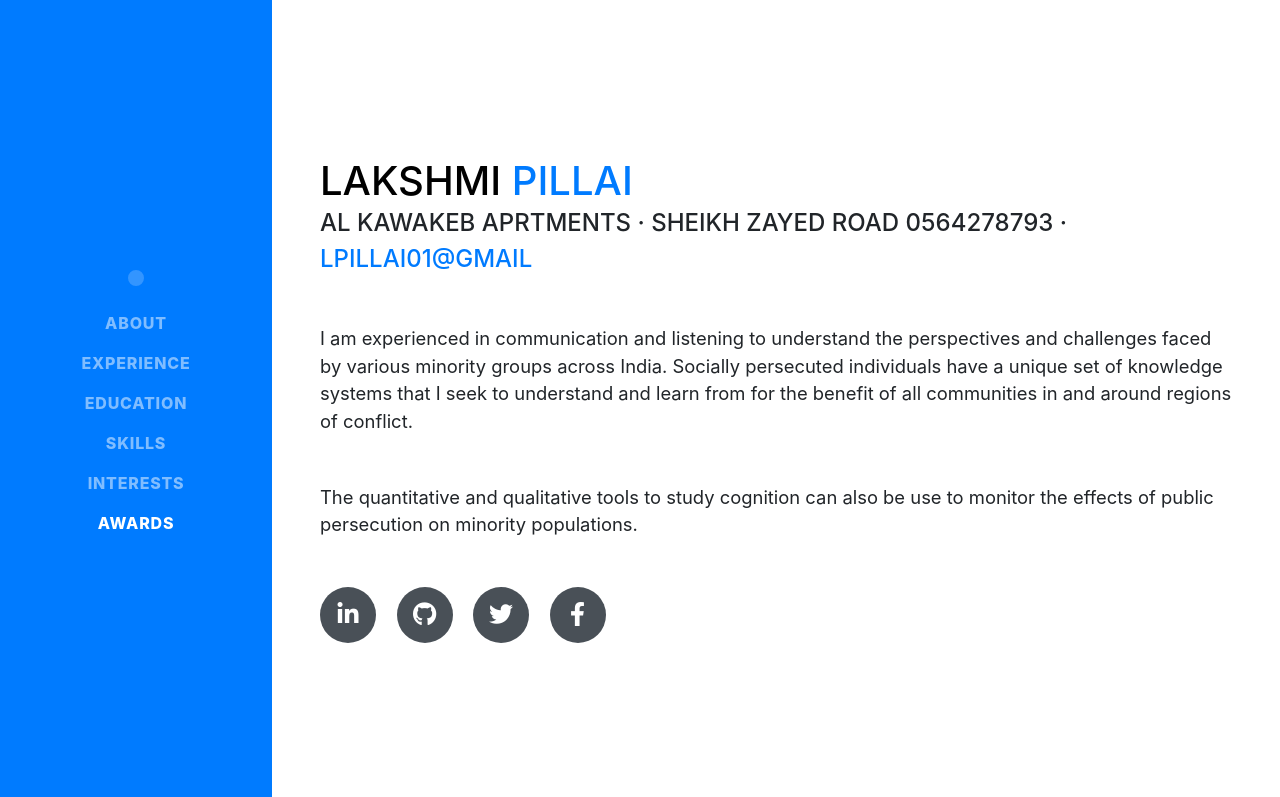
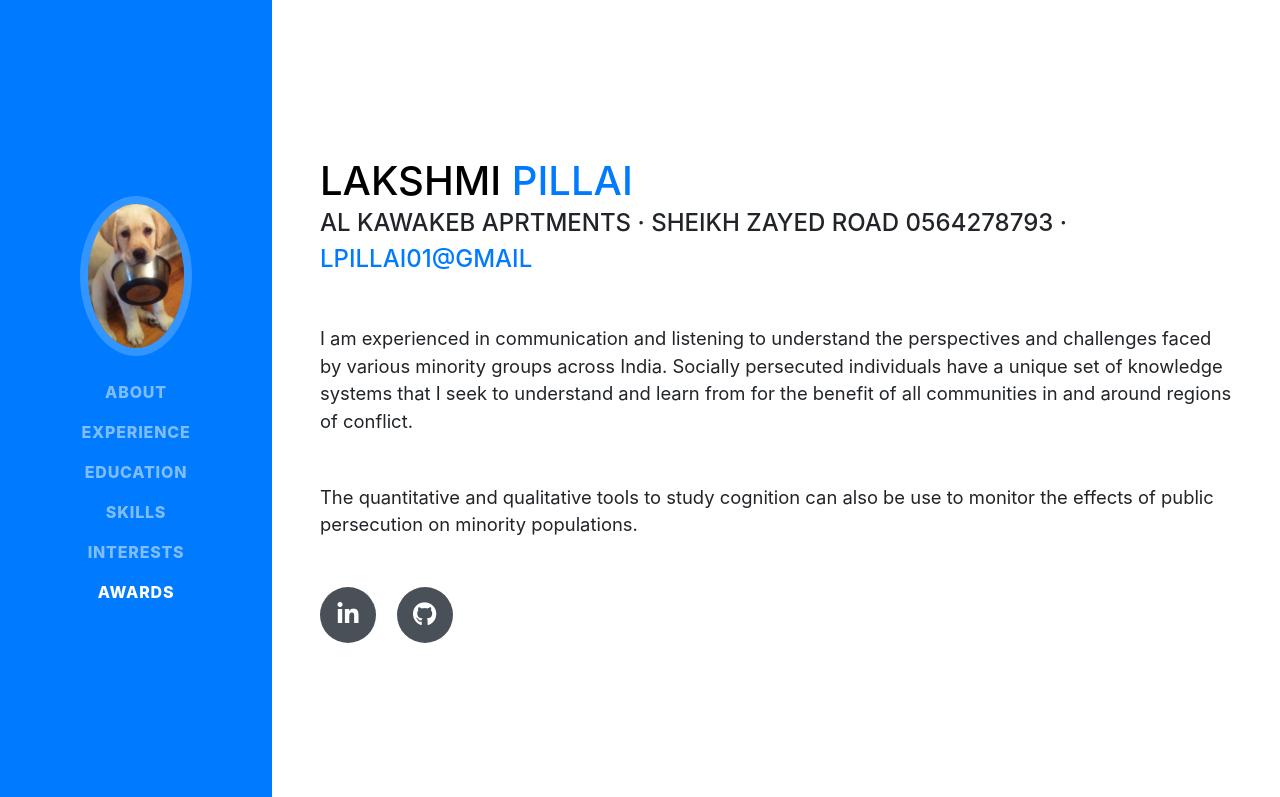
Before and after one commit to Laksh-lab/portfoliojan2020, a website with bundled scripts: page index.html in a window 1280 px wide. Shown: the top 797 px of the page. Built offline with nearby package versions, Linux system fonts and the light colour scheme; files whose address does not match are found by name; a web font is replaced by a local one.

Commit message:
icon change

```diff
--- a/index.html
+++ b/index.html
@@ -29,7 +29,7 @@
     <a class="navbar-brand js-scroll-trigger" href="#page-top">
       <span class="d-block d-lg-none">Lakshmi Pillai</span>
       <span class="d-none d-lg-block">
-        <img class="img-fluid img-profile rounded-circle mx-auto mb-2" src="me.jpeg" alt="">
+        <img class="img-fluid img-profile rounded-circle mx-auto mb-2" src="cutie.jpeg" alt="">
       </span>
     </a>
     <button class="navbar-toggler" type="button" data-toggle="collapse" data-target="#navbarSupportedContent" aria-controls="navbarSupportedContent" aria-expanded="false" aria-label="Toggle navigation">
@@ -72,18 +72,13 @@
         <p class="lead mb-5">I am experienced in communication and listening to understand the perspectives and challenges faced by various minority groups across India. Socially persecuted individuals have a unique set of knowledge systems that I seek to understand and learn from for the benefit of all communities in and around regions of conflict.</p>
         <p class="lead mb-5"> The quantitative and qualitative tools to study cognition can also be use to monitor the effects of public persecution on minority populations. </pclass="lead mb-5">
         <div class="social-icons">
-          <a href="#">
+          <a href="https://www.linkedin.com/in/lakshmi-pillai-517a7b82/">
             <i class="fab fa-linkedin-in"></i>
           </a>
-          <a href="#">
+          <a href="https://github.com/Laksh-lab">
             <i class="fab fa-github"></i>
           </a>
-          <a href="#">
-            <i class="fab fa-twitter"></i>
-          </a>
-          <a href="#">
-            <i class="fab fa-facebook-f"></i>
-          </a>
+
         </div>
       </div>
     </section>
```
Also changed, not shown: cutie.jpeg (renamed from img/cutie.jpeg).
